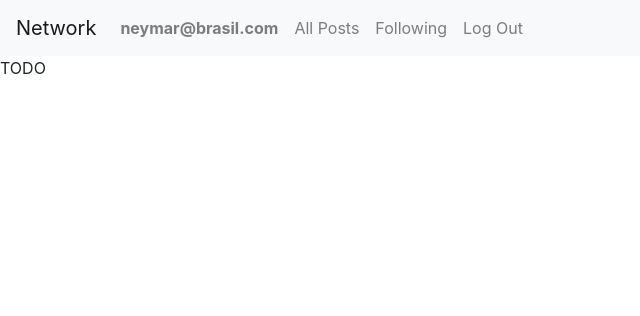
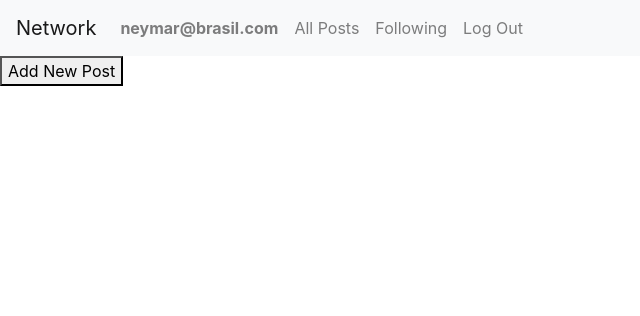
Before and after one commit to sp-muramutsa/network, a Django app: template network/templates/network/index.html in a window 1280 px wide. Shown: the top 316 px of the page, without its empty margins (0-640 px from the left). Run offline with Django 3.2, Linux system fonts and the light colour scheme; the template is opened without the code that fills it, so the values that code supplies are empty; a user stored in the database is signed in; parts of the project's set-up code (start-up, migrations or seed data) failed here and were passed over; some libraries are stand-ins or nearby versions.

Commit message:
Post and Comment models, PostForm form

```diff
--- a/network/models.py
+++ b/network/models.py
@@ -1,6 +1,28 @@
 from django.contrib.auth.models import AbstractUser
 from django.db import models
+from django import forms
 
 
 class User(AbstractUser):
     pass
+
+class Post(models.Model):
+    author = models.ForeignKey(User, on_delete=models.CASCADE)
+    title = models.CharField(max_length=60)
+    content = models.TextField()
+    likes =  models.ManyToManyField(User, related_name="liked_posts", blank=True)
+    created_at = models.DateTimeField(auto_now_add=True)
+
+    def __str__(self):
+        return self.title
+
+class Comment(models.Model):
+    post = models.ForeignKey(Post, on_delete=models.CASCADE, related_name="comments")
+    author = models.ForeignKey(User, on_delete=models.CASCADE)
+    content = models.TextField()
+    created_at = models.DateTimeField(auto_now_add=True)
+    likes =  models.ManyToManyField(User, related_name="liked_comments", blank=True)
+    parent = models.ForeignKey('self', null=True, blank=True, related_name='replies', on_delete=models.CASCADE)
+
+    def __str__(self):
+        return f'Comment by {self.author} on {self.post}'
--- a/network/templates/network/index.html
+++ b/network/templates/network/index.html
@@ -1,5 +1,9 @@
 {% extends "network/layout.html" %}
 
 {% block body %}
-    TODO
+    <div>
+        <form action="{url 'new' }" method="POST">
+            <button>Add New Post</button>
+        </form>
+    </div>
 {% endblock %}
--- a/network/urls.py
+++ b/network/urls.py
@@ -7,5 +7,6 @@ urlpatterns = [
     path("", views.index, name="index"),
     path("login", views.login_view, name="login"),
     path("logout", views.logout_view, name="logout"),
-    path("register", views.register, name="register")
+    path("register", views.register, name="register"),
+    path("new", views.new, name="new")
 ]
```
Also changed, not shown: network/forms.py (added, +8 -0 lines), network/views.py (+8 -0 lines), db.sqlite3 (added), network/migrations/0001_initial.py (added), network/migrations/0002_post_comment.py (added), network/migrations/__init__.py (added).
